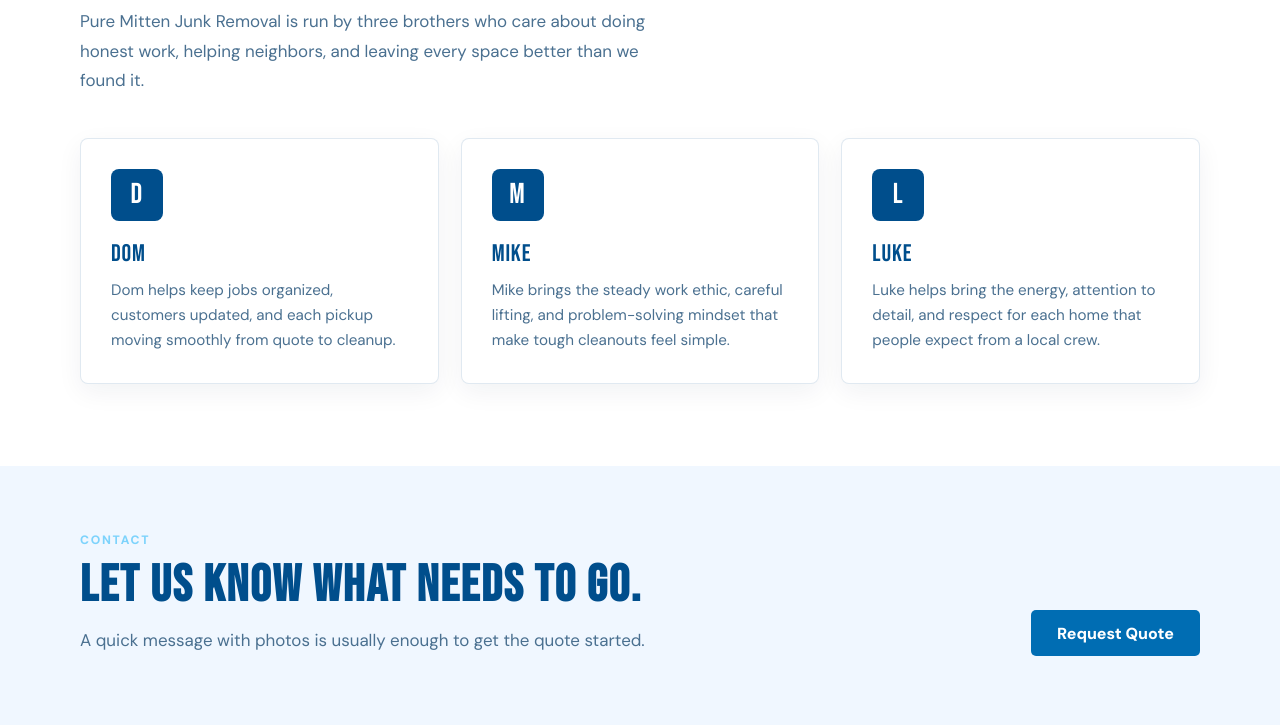
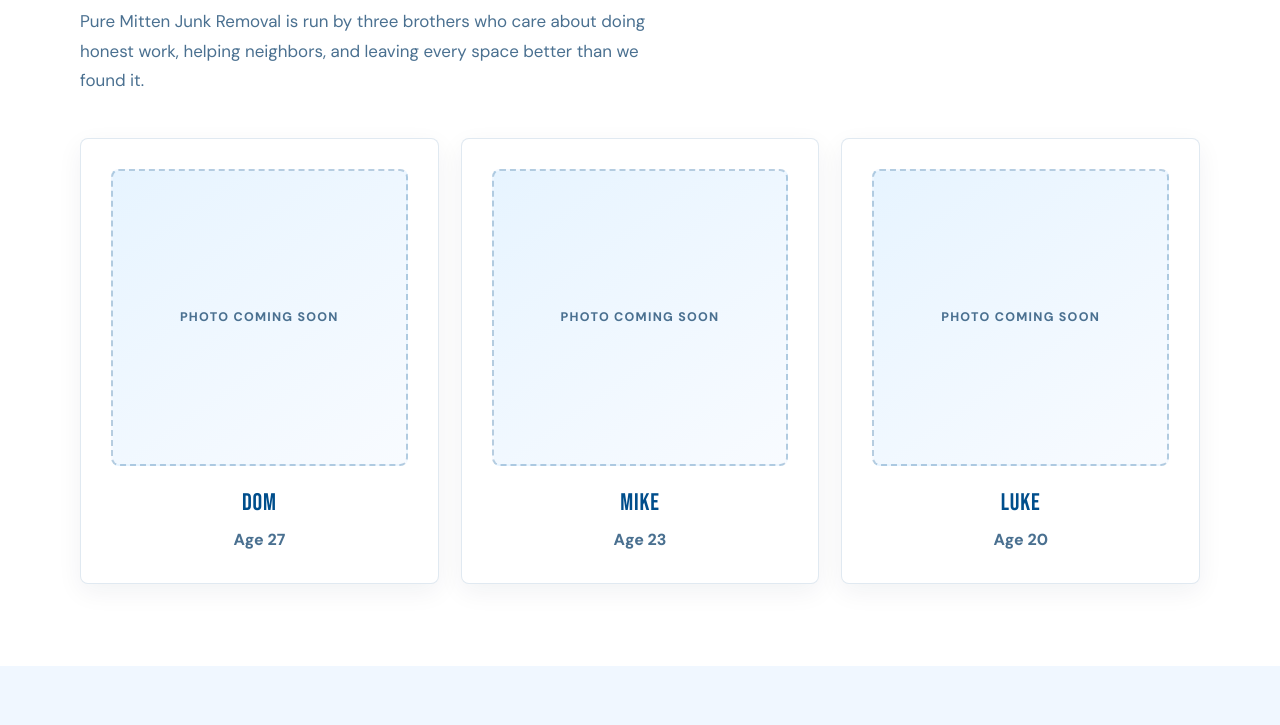
Before and after one commit to puremittenjunkremoval/pure-mitten-site, a plain HTML site: page about.html in a window 1280 px wide. Shown: the part 1580-2305 px from the top of the page. Drawn offline with Linux system fonts and the light colour scheme.

Commit message:
Redesign brothers cards

```diff
--- a/about.html
+++ b/about.html
@@ -10,7 +10,7 @@
   <link rel="preconnect" href="https://fonts.googleapis.com" />
   <link rel="preconnect" href="https://fonts.gstatic.com" crossorigin />
   <link href="https://fonts.googleapis.com/css2?family=Bebas+Neue&family=DM+Sans:wght@300;400;500;600;700;800&display=swap" rel="stylesheet" />
-  <link rel="stylesheet" href="styles.css?v=20260529h" />
+  <link rel="stylesheet" href="styles.css?v=20260530a" />
 </head>
 <body>
   <nav class="site-nav">
@@ -64,19 +64,19 @@
       </div>
       <div class="brothers-grid">
         <article class="brother-card reveal">
-          <div class="brother-initial">D</div>
+          <div class="brother-photo-placeholder">Photo Coming Soon</div>
           <div class="card-title">Dom</div>
-          <p>Dom helps keep jobs organized, customers updated, and each pickup moving smoothly from quote to cleanup.</p>
+          <p>Age 27</p>
         </article>
         <article class="brother-card reveal">
-          <div class="brother-initial">M</div>
+          <div class="brother-photo-placeholder">Photo Coming Soon</div>
           <div class="card-title">Mike</div>
-          <p>Mike brings the steady work ethic, careful lifting, and problem-solving mindset that make tough cleanouts feel simple.</p>
+          <p>Age 23</p>
         </article>
         <article class="brother-card reveal">
-          <div class="brother-initial">L</div>
+          <div class="brother-photo-placeholder">Photo Coming Soon</div>
           <div class="card-title">Luke</div>
-          <p>Luke helps bring the energy, attention to detail, and respect for each home that people expect from a local crew.</p>
+          <p>Age 20</p>
         </article>
       </div>
     </div>
--- a/styles.css
+++ b/styles.css
@@ -430,26 +430,30 @@
   border-radius: 8px;
   box-shadow: 0 8px 26px rgba(13, 35, 64, 0.06);
   padding: 30px;
+  text-align: center;
 }
 
-.brother-initial {
-  width: 52px;
-  height: 52px;
+.brother-photo-placeholder {
+  width: 100%;
+  aspect-ratio: 1;
   display: grid;
   place-items: center;
   border-radius: 8px;
-  background: var(--navy);
-  color: var(--white);
-  font-family: "Bebas Neue", sans-serif;
-  font-size: 1.8rem;
-  letter-spacing: 0.04em;
-  margin-bottom: 18px;
+  background: linear-gradient(145deg, #e7f4ff, #f8fbff);
+  border: 2px dashed rgba(0, 78, 140, 0.26);
+  color: var(--muted);
+  font-size: 0.78rem;
+  font-weight: 800;
+  letter-spacing: 0.1em;
+  text-transform: uppercase;
+  margin-bottom: 22px;
 }
 
 .brother-card p {
   color: var(--muted);
   line-height: 1.65;
-  font-size: 0.95rem;
+  font-size: 1rem;
+  font-weight: 800;
 }
 
 .map-title {
```
Also changed, not shown: index.html (+1 -1 lines), pricing.html (+1 -1 lines), quote.html (+1 -1 lines), services.html (+1 -1 lines), thanks.html (+1 -1 lines).
